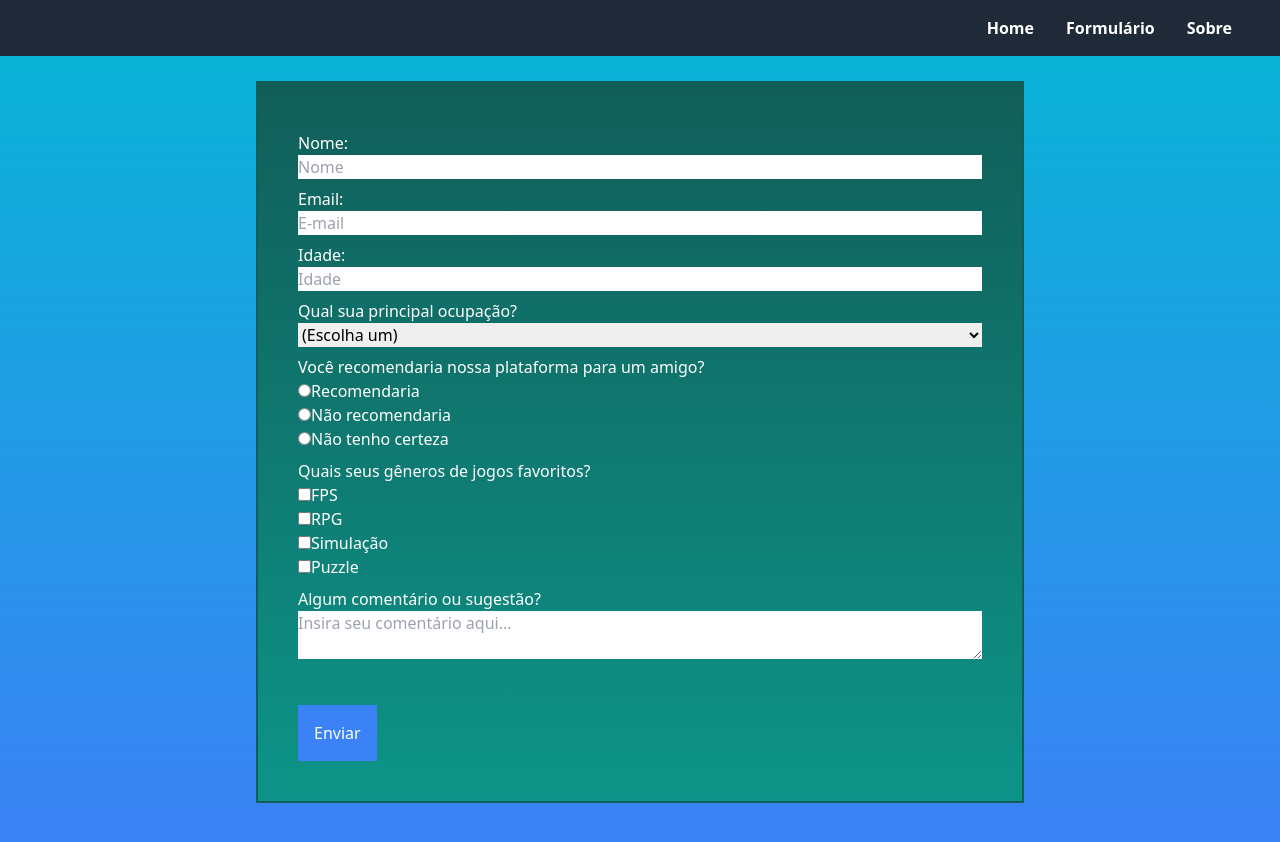
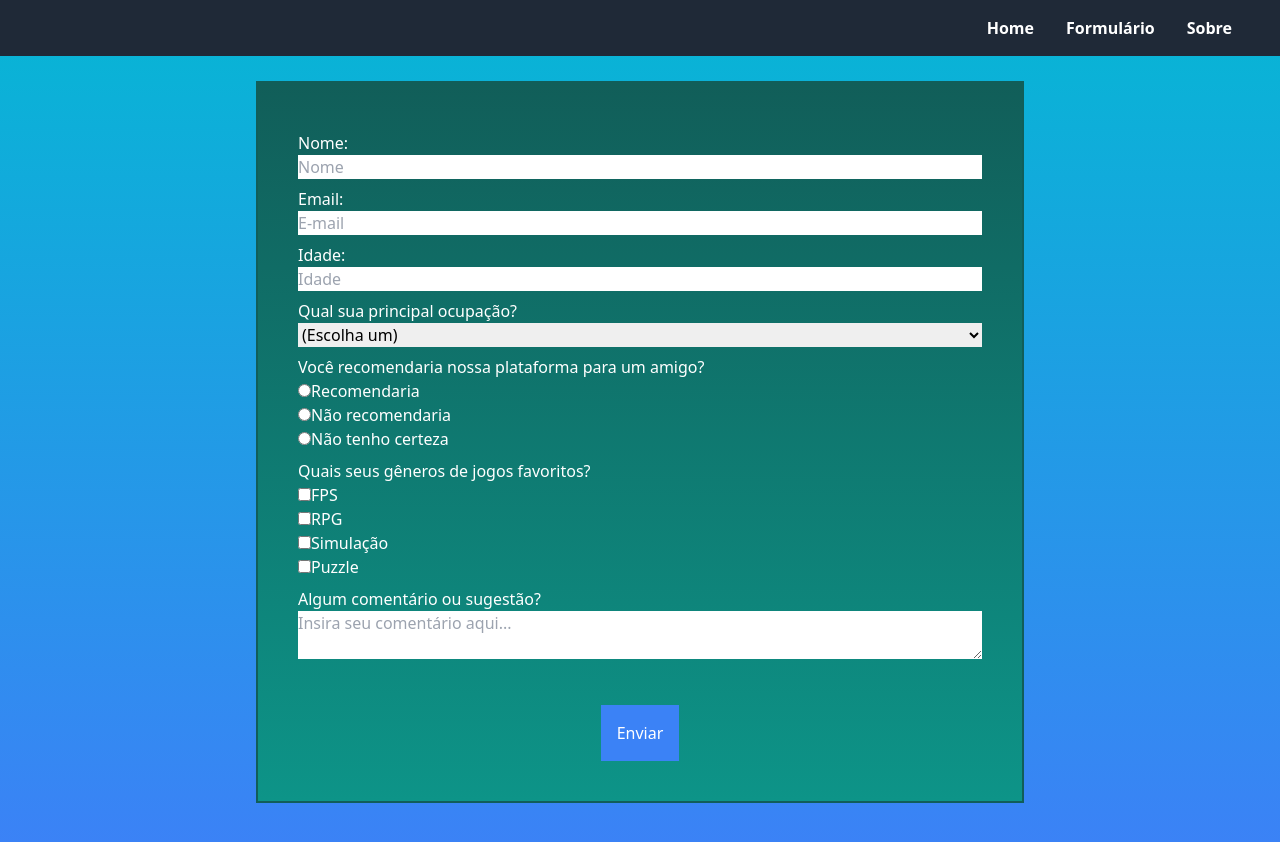
Before and after one commit to LiviaNasc/formulario-react, a React (Create React App) app: page /form in a window 1280 px wide. Built offline with nearby package versions, Linux system fonts and the light colour scheme.

Commit message:
update form

```diff
--- a/src/FormPage.jsx
+++ b/src/FormPage.jsx
@@ -31,7 +31,7 @@ const onSubmit = (values) => {
 function FormPage() {
   return (
 
-    <div className='bg-gradient-to-b from-cyan-500 to-blue-500 pt-20 pb-10'>
+    <div className='bg-gradient-to-b from-cyan-500 to-blue-500 pt-20 pb-10 min-w-500px'>
       <Formik
       initialValues={initialValues}
       validationSchema={validationSchema}
@@ -104,7 +104,7 @@ function FormPage() {
             <Field as="textarea" id="comments" name="comments" placeholder="Insira seu comentário aqui..." className='border-1 border-white rounded-5 bg-opacity-10 text-black w-full'/>
             <ErrorMessage name="comments" component="div" className="error" />
           </div>
-          <div className="justify-conten">
+          <div className="text-center">
             <button type="submit" id="submit" className="bg-blue-500 text-white p-4 text-18 rounded-5 cursor-pointer mt-10">
               Enviar
             </button>
```
